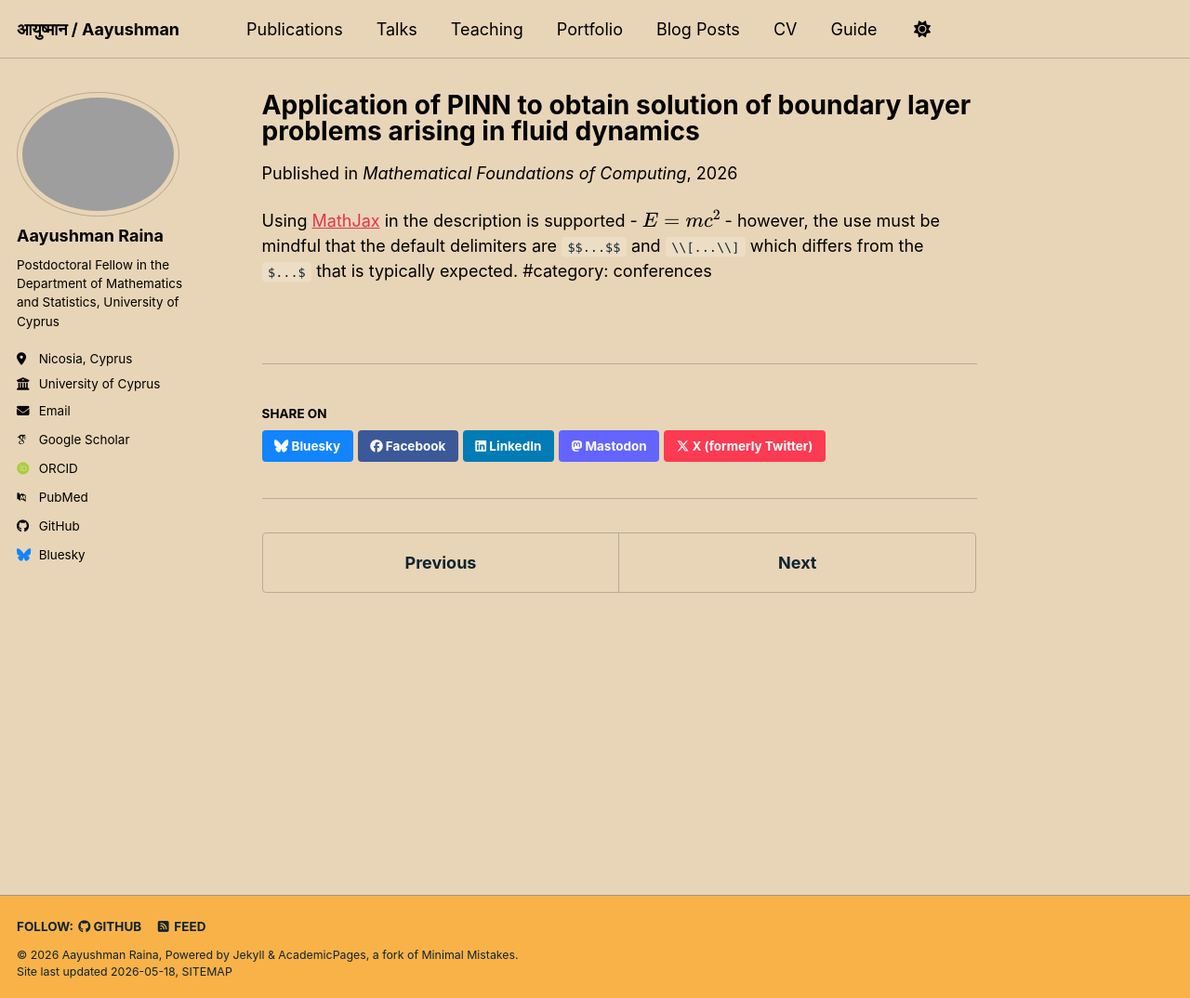
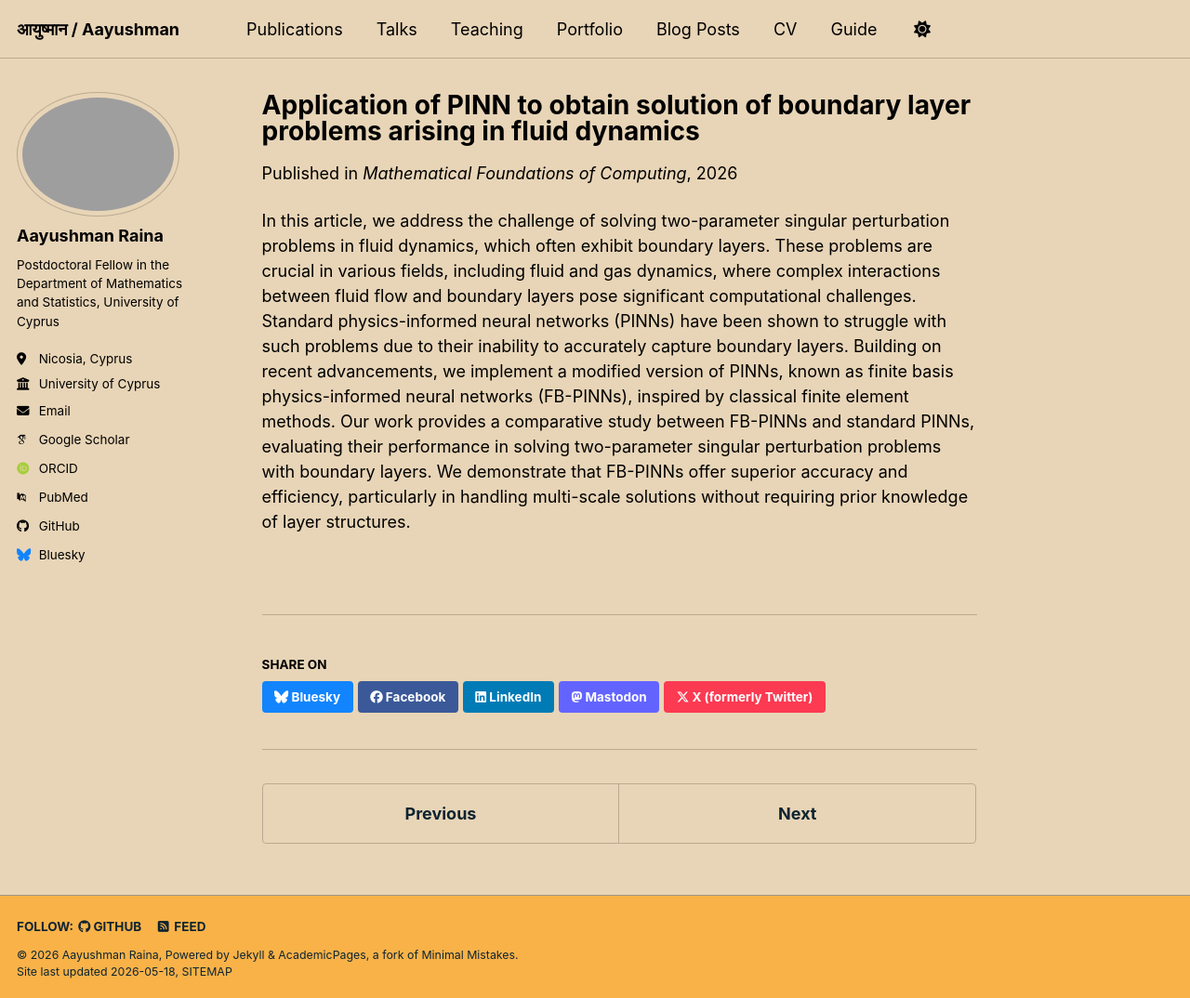
Before and after one commit to Aayushman5/Aayushman5.github.io, a Jekyll site: the page built from _publications/2024-02-17-paper-title-number-6.md, in a window 1280 px wide and 1074 px high. Shown: the whole window at 93% size. Built offline with Jekyll 4.4.1, drawn with Linux system fonts in a browser that asks for light colours; some web fonts are replaced; a script bundle is joined from its source files by our own code; library files that are not in the unit come from our copies.

Commit message:
Update 2024-02-17-paper-title-number-6.md

```diff
--- a/_publications/2024-02-17-paper-title-number-6.md
+++ b/_publications/2024-02-17-paper-title-number-6.md
@@ -8,4 +8,4 @@ venue: 'Mathematical Foundations of Computing'
 paperurl: 'https://academicpages.github.io/files/paper3.pdf'
 ---
 
-Using [MathJax](https://www.mathjax.org/) in the description is supported - $$E=mc^2$$ - however, the use must be mindful that the default delimiters are `$$...$$` and `\\[...\\]` which differs from the `$...$` that is typically expected. #category: conferences
+In this article, we address the challenge of solving two-parameter singular perturbation problems in fluid dynamics, which often exhibit boundary layers. These problems are crucial in various fields, including fluid and gas dynamics, where complex interactions between fluid flow and boundary layers pose significant computational challenges. Standard physics-informed neural networks (PINNs) have been shown to struggle with such problems due to their inability to accurately capture boundary layers. Building on recent advancements, we implement a modified version of PINNs, known as finite basis physics-informed neural networks (FB-PINNs), inspired by classical finite element methods. Our work provides a comparative study between FB-PINNs and standard PINNs, evaluating their performance in solving two-parameter singular perturbation problems with boundary layers. We demonstrate that FB-PINNs offer superior accuracy and efficiency, particularly in handling multi-scale solutions without requiring prior knowledge of layer structures.
```
